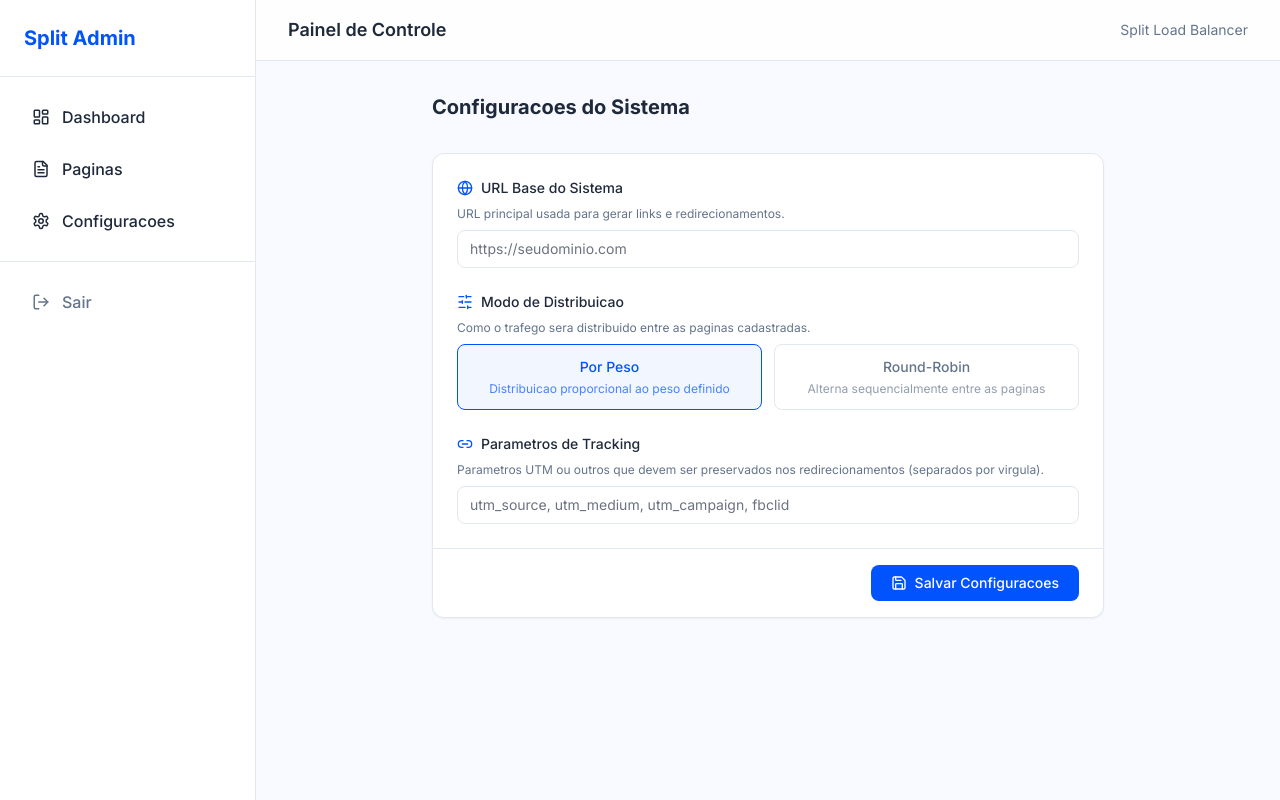
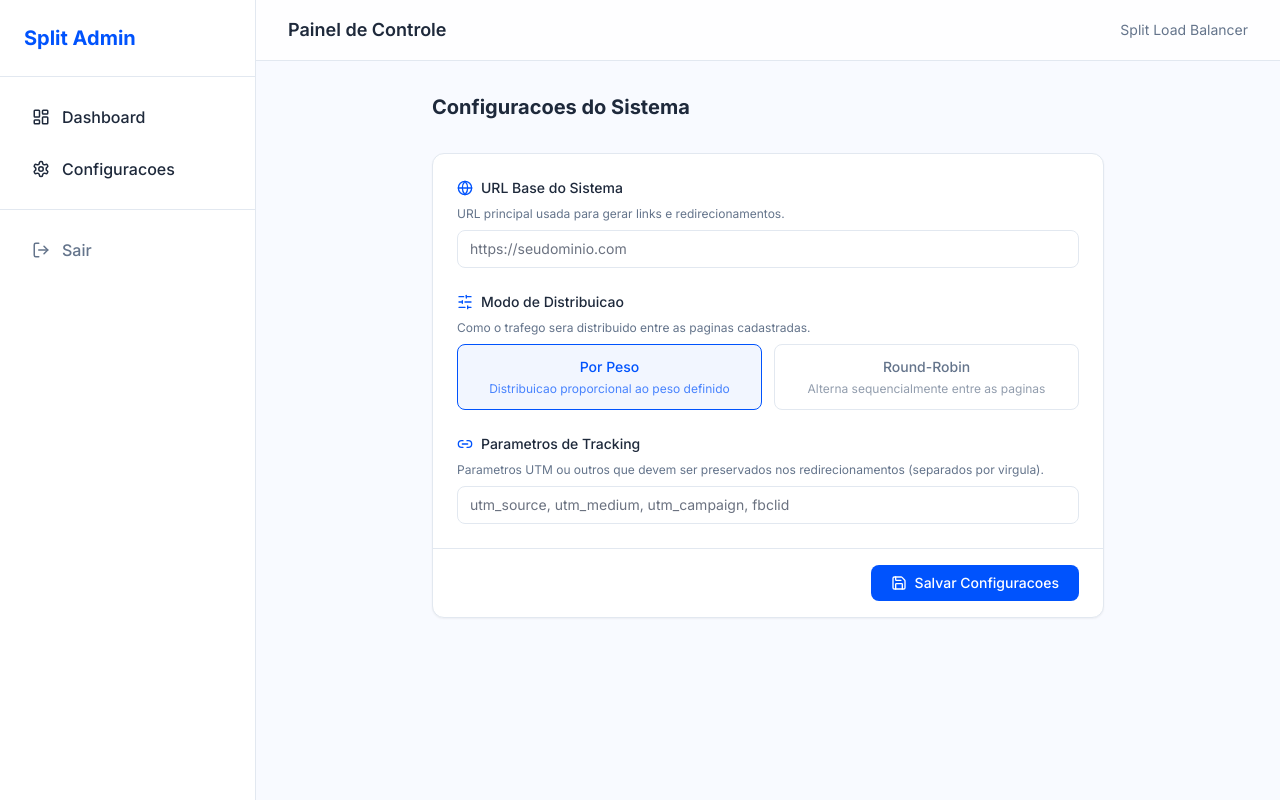
Before and after one commit to lememr/split, a Next.js app: page /config in a window 1280 px wide. Built offline with nearby package versions, Linux system fonts and the light colour scheme; no server answers.

Commit message:
Fix: remove menu 'Paginas' duplicado — Dashboard ja cobre isso

```diff
--- a/app/(app)/layout.tsx
+++ b/app/(app)/layout.tsx
@@ -1,7 +1,7 @@
 import type { Metadata } from "next";
 import { Inter } from "next/font/google";
 import Link from "next/link";
-import { LayoutDashboard, FileText, Settings, LogOut } from "lucide-react";
+import { LayoutDashboard, Settings } from "lucide-react";
 import LogoutButton from "@/app/components/LogoutButton";
 
 const inter = Inter({ subsets: ["latin"] });
@@ -35,13 +35,6 @@ export default function RootLayout({
                 <span className="font-medium">Dashboard</span>
               </Link>
               <Link
-                href="/"
-                className="flex items-center gap-2 md:gap-3 px-3 md:px-4 py-2 md:py-3 rounded-lg text-[#1E293B] hover:bg-[#F8FAFF] transition-colors whitespace-nowrap text-sm md:text-base"
-              >
-                <FileText size={18} />
-                <span className="font-medium">Paginas</span>
-              </Link>
-              <Link
                 href="/config"
                 className="flex items-center gap-2 md:gap-3 px-3 md:px-4 py-2 md:py-3 rounded-lg text-[#1E293B] hover:bg-[#F8FAFF] transition-colors whitespace-nowrap text-sm md:text-base"
               >
```
